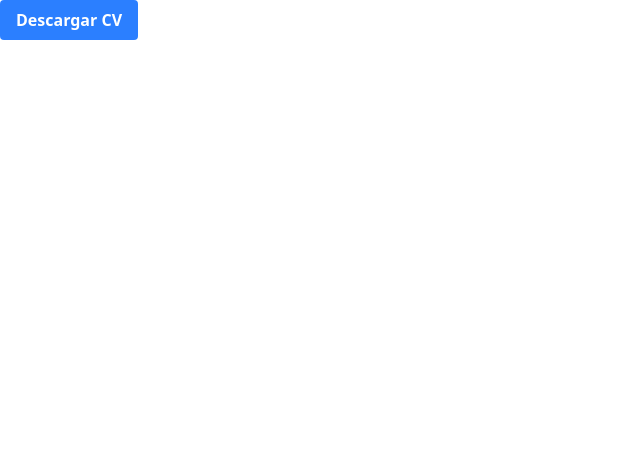
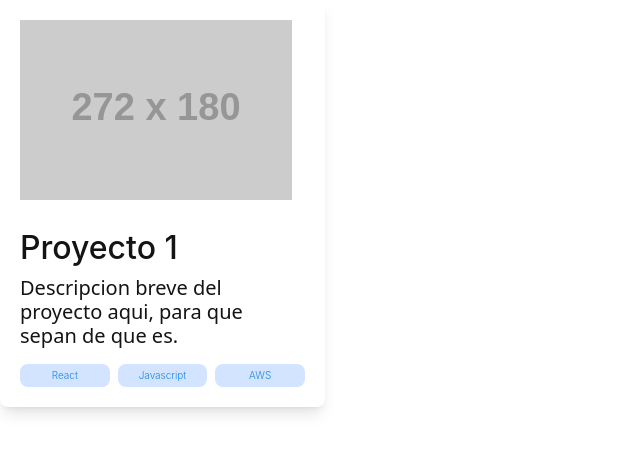
Before and after one commit to CarlosAdrianLabra/portafolio, a React (Vite) app: page / in a window 1280 px wide. Shown: the top 452 px of the page, without its empty margins (0-640 px from the left). Built offline with nearby package versions, Linux system fonts and the light colour scheme.

Commit message:
creacion de componentes

```diff
--- /dev/null
+++ b/src/components/composite/TarjetaProyecto.jsx
@@ -0,0 +1,39 @@
+import React from 'react'
+import { CajaTecnologia } from '../ui/CajaTecnologia'
+
+export const TarjetaProyecto = () => {
+  return (
+    <div className='
+        bg-white
+        rounded-lg
+        shadow-lg
+        p-5
+        max-w-[325px]
+        max-h-[411px]
+    '>
+
+        <img src='https://placehold.co/272x180.png'/>
+        <h1 className='
+        font-inter font-medium text-tituloproyecto text-text90
+        mt-6
+        max-w-[272px]
+        '>Proyecto 1</h1>
+        <p className='
+        font inter font-regular text-descripciondelproyecto text-text90
+        mt-1
+        max-w-[272px]
+        line-clamp-3
+        text-sm/6
+        '>Descripcion breve del proyecto aqui, para que sepan de que es.</p>
+        <div className='grid grid-cols-3 gap-2 mt-4'>
+        <CajaTecnologia Tecnologia="React"/>
+        <CajaTecnologia Tecnologia="Javascript"/>
+        <CajaTecnologia Tecnologia="AWS"/>
+
+        </div>
+
+
+
+    </div>
+  )
+}
--- a/src/components/ui/Botones.jsx
+++ b/src/components/ui/Botones.jsx
@@ -1,8 +1,15 @@
 
-export const Botones = () => {
+export const Botones = ({ texto = "Descargar CV", onClick }) => {
   return (
-    <button className="bg-blue-500 text-white hover:bg-white hover:text-blue-500 hover:border-blue-500 hover:border-1 font-bold py-2 px-4 rounded transition-colors">
-        Descargar CV
+    <button className="bg-accent-blue text-primario-bglight
+      hover:bg-primario-bglight
+      hover:text-accent-blue
+      hover:border-accent-blue
+      border border-transparent
+      font-inter font-semibold text-btn
+      py-2 px-4 rounded transition-colors duration-200"
+      onClick={onClick}>
+        {texto}
     </button>
   )
 }
--- /dev/null
+++ b/src/components/ui/CajaTecnologia.jsx
@@ -0,0 +1,14 @@
+import React from 'react'
+
+export const CajaTecnologia = ({Tecnologia = "React"}) => {
+  return (
+    <div className='
+        bg-azul-claro rounded-lg
+        font-inter font-light text-accent-blue text-cajatecnologia
+        px-2
+        py-1
+        max-w-[90px]
+        text-center
+    '>{Tecnologia}</div>
+  )
+}
--- a/src/main.jsx
+++ b/src/main.jsx
@@ -3,10 +3,12 @@ import { createRoot } from 'react-dom/client'
 import './styles.css'
 import { Home } from './pages/Home'
 import { Botones } from './components/ui/Botones'
+import { TarjetaProyecto } from './components/composite/TarjetaProyecto'
+import { CajaTecnologia } from './components/ui/CajaTecnologia'
 
 
 createRoot(document.getElementById('root')).render(
   <StrictMode>
-    <Botones/>
+    <TarjetaProyecto/>
   </StrictMode>,
 )
--- a/src/styles.css
+++ b/src/styles.css
@@ -1 +1,13 @@
 @import "tailwindcss";
+
+@theme {
+ --color-accent-blue: #1E88E5;
+ --color-primario-bglight: #F5F7FA;
+ --color-text90: #141414;
+ --color-azul-claro: #D2E4FF;
+ --font-inter: "Inter", sans-serif;
+ --text-btn: 24px;
+ --text-tituloproyecto: 32px;
+ --text-descripciondelproyecto: 20px;
+ --text-cajatecnologia: 10px;
+}
```
